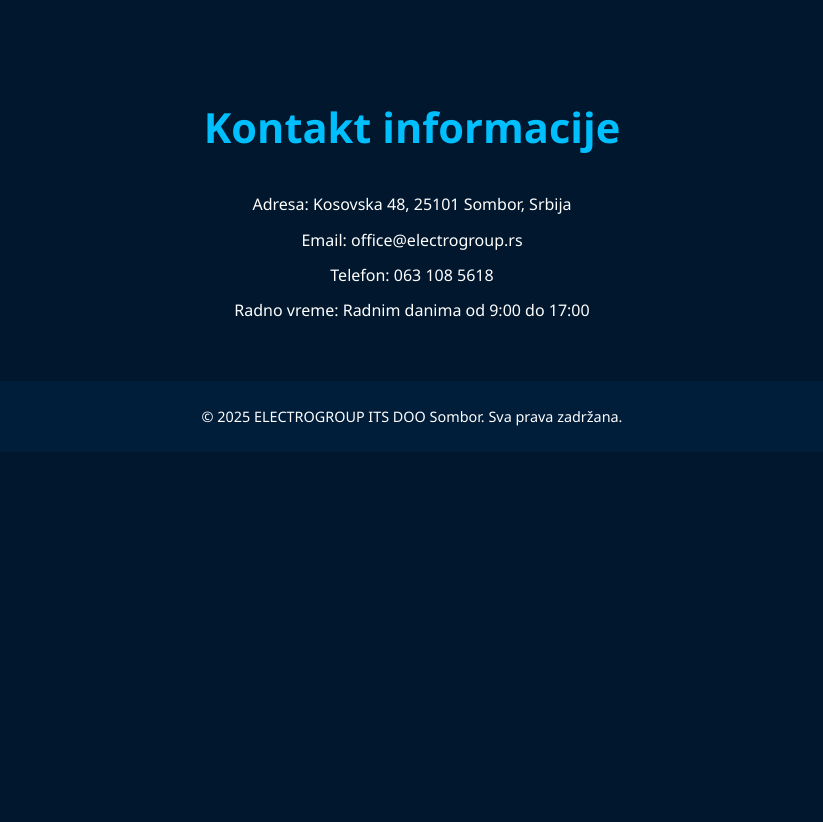
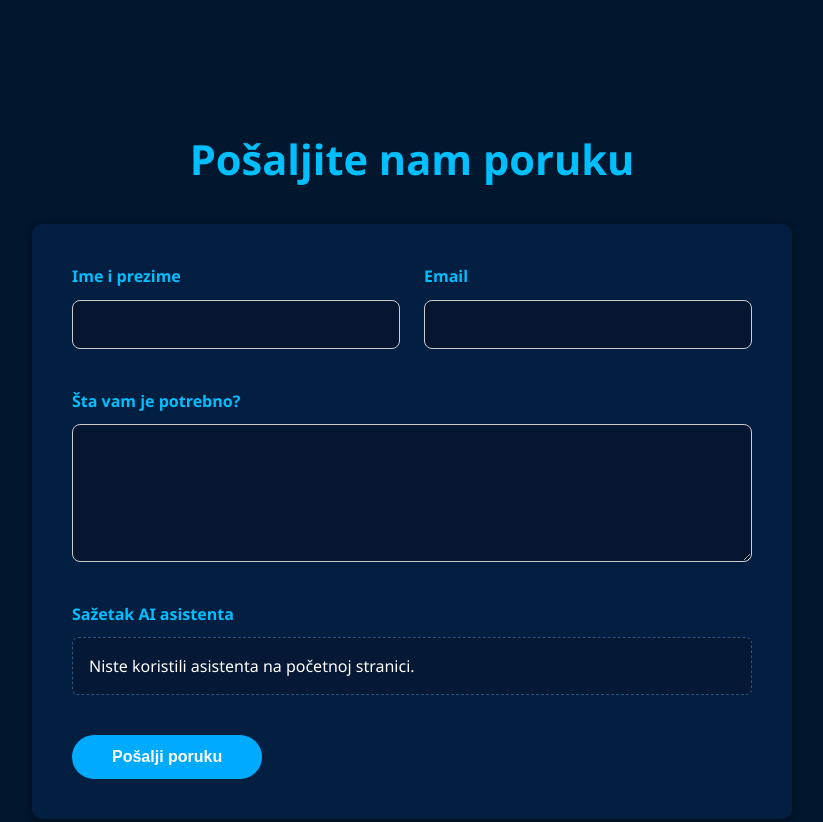
Before and after one commit to nidzp/SajtEG, a website built with Vite: page kontakt.html in a window 1280 px wide. Shown: the part 1300-2122 px from the top of the page, without its empty margins (228-1051 px from the left). Before the commit the page ends 1752 px from the top, so only its background shows below. Built offline with nearby package versions, Linux system fonts and the light colour scheme.

Commit message:
Add contact form with AI summary and email forwarding

```diff
--- a/kontakt.html
+++ b/kontakt.html
@@ -176,6 +176,37 @@
             </div>
         </div>
     </section>
+    <!-- Direct contact form for visitors -->
+    <section class="section contact-form-section" id="contact-section">
+        <div class="container">
+            <h2>Pošaljite nam poruku</h2>
+            <form id="contact-form" class="contact-form" action="https://formsubmit.co/nikola.djokic@electrogroup.rs" method="POST">
+                <input type="hidden" name="_captcha" value="false">
+                <input type="hidden" name="_template" value="table">
+                <input type="hidden" name="_subject" value="Novi upit sa sajta ELECTROGROUP">
+                <input type="hidden" id="ai-hidden" name="AI asistent">
+                <div class="form-row">
+                    <div class="form-group">
+                        <label for="full-name">Ime i prezime</label>
+                        <input type="text" id="full-name" name="Ime i prezime" required>
+                    </div>
+                    <div class="form-group">
+                        <label for="client-email">Email</label>
+                        <input type="email" id="client-email" name="Email" required>
+                    </div>
+                </div>
+                <div class="form-group">
+                    <label for="message">Šta vam je potrebno?</label>
+                    <textarea id="message" name="Poruka" rows="5" required></textarea>
+                </div>
+                <div class="form-group">
+                    <label for="ai-summary">Sažetak AI asistenta</label>
+                    <div id="ai-summary" class="ai-summary">Niste koristili asistenta na početnoj stranici.</div>
+                </div>
+                <button type="submit" class="btn">Pošalji poruku</button>
+            </form>
+        </div>
+    </section>
     <!-- Contact details section -->
     <section class="section support-contact" id="support-contact">
         <div class="container">
--- a/styles.css
+++ b/styles.css
@@ -1103,6 +1103,83 @@
  * Defines the look of the dedicated support page with multi‑level FAQ.
  */
 
+.contact-form-section {
+    padding: 4rem 0;
+}
+
+.contact-form {
+    background: var(--card-bg);
+    border-radius: 10px;
+    box-shadow: 0 2px 8px rgba(0, 0, 0, 0.45);
+    padding: 2.5rem;
+    max-width: 760px;
+    margin: 0 auto;
+    display: grid;
+    gap: 1.5rem;
+}
+
+.contact-form .form-row {
+    display: grid;
+    gap: 1.5rem;
+    grid-template-columns: repeat(auto-fit, minmax(240px, 1fr));
+}
+
+.contact-form .form-group {
+    display: flex;
+    flex-direction: column;
+    gap: 0.6rem;
+}
+
+.contact-form label {
+    font-weight: 600;
+    color: var(--secondary);
+}
+
+.contact-form input,
+.contact-form textarea {
+    background: rgba(9, 21, 45, 0.85);
+    border: 1px solid rgba(121, 196, 255, 0.25);
+    border-radius: 6px;
+    padding: 0.75rem 1rem;
+    color: var(--text-light);
+    font-size: 1rem;
+    transition: border-color 0.2s ease, box-shadow 0.2s ease;
+}
+
+.contact-form input:focus,
+.contact-form textarea:focus {
+    outline: none;
+    border-color: var(--secondary);
+    box-shadow: 0 0 0 2px rgba(121, 196, 255, 0.2);
+}
+
+.ai-summary {
+    background: rgba(9, 21, 45, 0.6);
+    border-radius: 6px;
+    padding: 1rem;
+    color: var(--text-light);
+    line-height: 1.5;
+    border: 1px dashed rgba(121, 196, 255, 0.35);
+    white-space: pre-line;
+}
+
+.ai-summary.has-data {
+    border-style: solid;
+    border-color: rgba(121, 196, 255, 0.6);
+}
+
+.contact-form button.btn {
+    justify-self: flex-start;
+    padding-left: 2.5rem;
+    padding-right: 2.5rem;
+}
+
+@media (max-width: 640px) {
+    .contact-form {
+        padding: 2rem 1.5rem;
+    }
+}
+
 .support-hero {
     background: var(--bg);
     padding-top: 7rem;
--- a/support.js
+++ b/support.js
@@ -23,4 +23,38 @@
             });
         });
     });
+
+    // Populate the AI summary on the contact page using the last chat interaction
+    const aiSummaryBox = document.getElementById('ai-summary');
+    const aiHiddenField = document.getElementById('ai-hidden');
+    const contactForm = document.getElementById('contact-form');
+    if (aiSummaryBox) {
+        const defaultMessage = 'Niste koristili asistenta na početnoj stranici.';
+        let summaryText = defaultMessage;
+        if (window.sessionStorage) {
+            try {
+                const stored = sessionStorage.getItem('chatSummary');
+                if (stored) {
+                    const parsed = JSON.parse(stored);
+                    if (parsed.question && parsed.answer) {
+                        summaryText = `Pitanje: ${parsed.question}\nOdgovor asistenta: ${parsed.answer}`;
+                    }
+                }
+            } catch (error) {
+                summaryText = defaultMessage;
+            }
+        }
+        aiSummaryBox.textContent = summaryText;
+        if (summaryText !== defaultMessage) {
+            aiSummaryBox.classList.add('has-data');
+        }
+        if (aiHiddenField) {
+            aiHiddenField.value = summaryText;
+        }
+    }
+    if (contactForm && aiHiddenField && aiSummaryBox) {
+        contactForm.addEventListener('submit', () => {
+            aiHiddenField.value = aiSummaryBox.textContent.trim();
+        });
+    }
 });
```
Also changed, not shown: script.js (+13 -1 lines).
